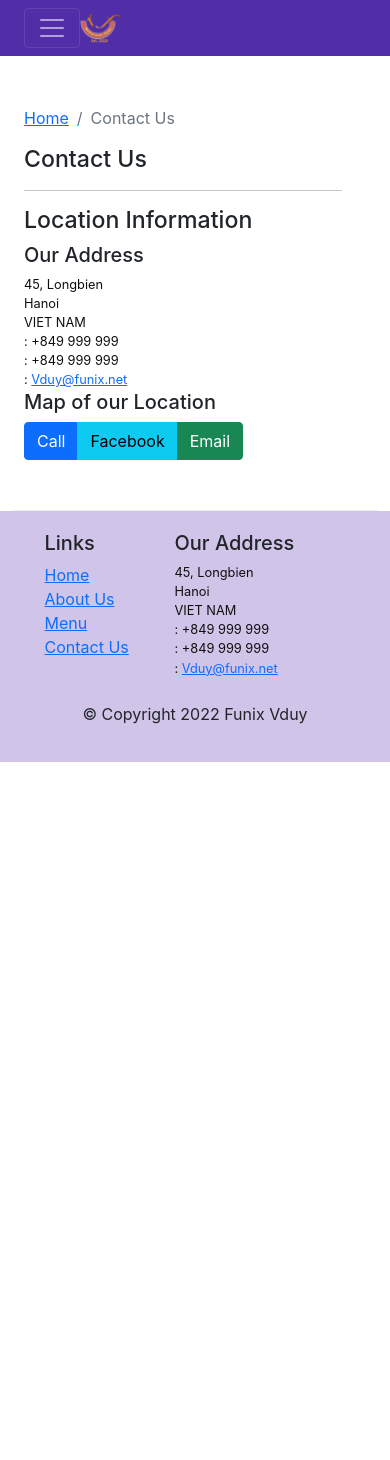
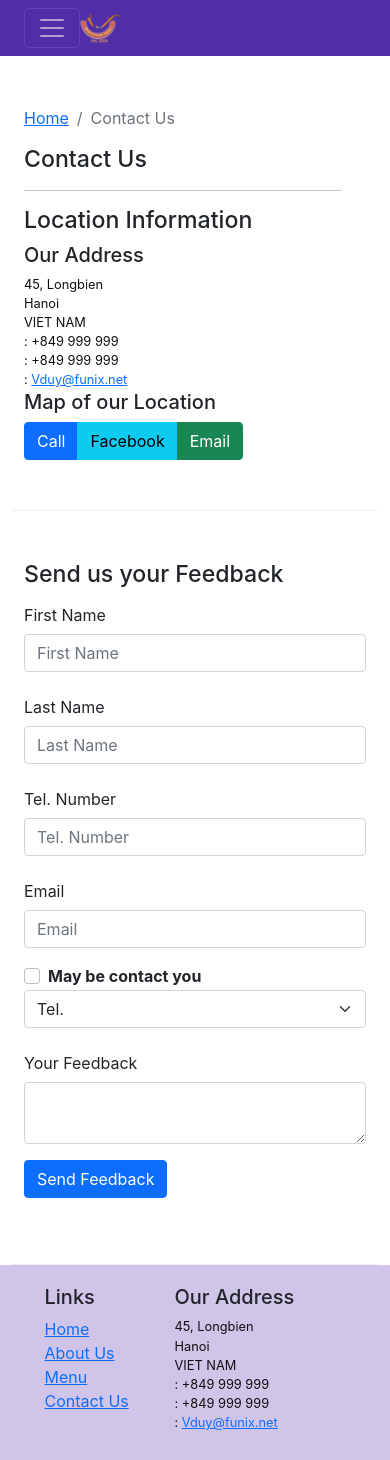
Before and after one commit to VDuy/FUNiXReactJSASM, a React (Create React App) app: page /contactus in a window 390 px wide. Shown: the top 1460 px of the page. Before the commit the page ends 844 px from the top, so only its background shows below. Built offline with nearby package versions, Linux system fonts and the light colour scheme; the HTML template or start-up script is replaced by a standard one.

Commit message:
controlled form

```diff
--- a/src/components/ContactComponent.js
+++ b/src/components/ContactComponent.js
@@ -1,7 +1,42 @@
-import React from 'react';
-import { Breadcrumb, BreadcrumbItem } from 'reactstrap';
+import React, { Component } from 'react';
+import {
+    Breadcrumb, BreadcrumbItem,
+    Button, Form, FormGroup, Label, Input, Col
+} from 'reactstrap';
 import { Link } from 'react-router-dom';
-function Contact(props) {
+class Contact extends Component {
+
+    constructor(props) {
+        super(props);
+
+        this.state = {
+            firstname: '',
+            lastname: '',
+            phone: '',
+            email: '',
+            agree: false,
+            contactType: 'Tel.',
+            message: ''
+        }
+        this.handleSubmit = this.handleSubmit.bind(this);
+        this.handleInputChange = this.handleInputChange.bind(this);
+    }
+
+    handleInputChange(event) {
+        const target = event.target;
+        const value = target.type === 'checkbox' ? target.checked : target.value;
+        const name = target.name;
+
+        this.setState({
+            [name]: value
+        });
+    }
+    handleSubmit(event) {
+        console.log("Current State is: " + JSON.stringify(this.state));
+        // alert("Current State is: " + JSON.stringify(this.state));
+        event.preventDefault();
+    }
+    render() {
         return (
             <div className="container">
                 <div className="row row-content">
@@ -45,8 +80,92 @@ function Contact(props) {
                         </div>
                     </div>
                 </div>
+                <div className="row row-content">
+                    <div className="col-12">
+                        <h3>Send us your Feedback</h3>
+                    </div>
+                    <div className="col-12 col-md-9">
+                        <Form onSubmit={this.handleSubmit}>
+                            <FormGroup row>
+                                <Label for="firstname" md={2}>First Name</Label>
+                                <Col md={10}>
+                                    <Input type="text" id="firstname"
+                                        name="firstname" placeholder="First Name"
+                                        value={this.state.firstname}
+                                        onChange={this.handleInputChange}></Input>
+                                </Col>
+                            </FormGroup>
+                            <FormGroup row>
+                                <Label for="lastname" md={2}>Last Name</Label>
+                                <Col md={10}>
+                                    <Input type="text" id="lastname"
+                                        name="lastname" placeholder="Last Name"
+                                        value={this.state.lastname}
+                                        onChange={this.handleInputChange}></Input>
+
+                                </Col>
+                            </FormGroup>
+                            <FormGroup row>
+                                <Label for="phone" md={2}>Tel. Number</Label>
+                                <Col md={10}>
+                                    <Input type="number" id="phone"
+                                        name="phone" placeholder="Tel. Number"
+                                        value={this.state.phone}
+                                        onChange={this.handleInputChange}></Input>
+                                </Col>
+                            </FormGroup>
+                            <FormGroup row>
+                                <Label for="email" md={2}>Email</Label>
+                                <Col md={10}>
+                                    <Input type="email" id="email"
+                                        name="email" placeholder="Email"
+                                        value={this.state.email}
+                                        onChange={this.handleInputChange}></Input>
+                                </Col>
+                            </FormGroup>
+                            <FormGroup row>
+                                <Col md={{ size: 6, offset: 2 }}>
+                                    <FormGroup check>
+                                        <Label check>
+                                            <Input type="checkbox" name="agree"
+                                                checked={this.state.agree}
+                                                onChange={this.handleInputChange} />{' '}
+                                            <strong>May be contact you</strong>
+                                        </Label>
+                                    </FormGroup>
+                                </Col>
+                                <Col md={{ size: 3, offset: 1 }}>
+                                    <Input type="select" name="contactType"
+                                        value={this.state.contactType}
+                                        onChange={this.handleInputChange} >
+                                        <option> Tel.</option>
+                                        <option> Email</option>
+                                    </Input>
+                                </Col>
+                            </FormGroup>
+                            <FormGroup row>
+                                <Label htmlFor="feedback" md={2}>Your Feedback</Label>
+                                <Col md={10}>
+                                    <Input type="textarea" id="message"
+                                        name="message" row="12"
+                                        value={this.state.message}
+                                        onChange={this.handleInputChange}></Input>
+                                </Col>
+                            </FormGroup>
+                            <FormGroup row>
+                                <Col md={{ size: 10, offset: 2 }}>
+                                    <Button type="submit" color="primary">
+                                        Send Feedback
+                                    </Button>
+                                </Col>
+                            </FormGroup>
+                        </Form>
+                    </div>
+                </div>
+
             </div>
         );
     }
+}
 
 export default Contact;
--- a/src/components/MainComponent.js
+++ b/src/components/MainComponent.js
@@ -1,60 +1,63 @@
 import React, { Component } from 'react';
-
 import Menu from './MenuComponent';
-import DishDetail from './DishDetailComponent';
+import Home from './HomeComponent';
+import Contact from './ContactComponent';
+import DishDetail from "../components/DishDetailComponent";
 import { DISHES } from '../shared/dishes';
 import { COMMENTS } from '../shared/comments';
 import { PROMOTIONS } from '../shared/promotions';
 import { LEADERS } from '../shared/leaders';
 import Header from './HeaderComponent';
 import Footer from './FooterComponent';
-import Home from './HomeComponent';
-import Contact from './ContactComponent';
-import { Route, Redirect, Switch } from 'react-router-dom';
+import { Switch, Route, Redirect } from 'react-router-dom';
 
 class Main extends Component {
-
   constructor(props) {
     super(props);
-
     this.state = {
       dishes: DISHES,
       comments: COMMENTS,
       promotions: PROMOTIONS,
-      leaders: LEADERS,
-    };
+      leaders: LEADERS
+    }
   }
 
 
+
   render() {
-    const Homepage = (props) => {
+    const HomePage = () => {
       return (
         <Home
-          dish={this.state.dishes.filter((dish) => dish.featured)[0]}
-          promotion={this.state.promotions.filter((promo) => promo.featured)[0]}
-          leader={this.state.leaders.filter((leader) => leader.featured)[0]}
-        ></Home>
+          dish={this.state.dishes.filter(dish => dish.featured)[0]}
+          promotion={this.state.promotions.filter(promo => promo.featured)[0]}
+          leader={this.state.leaders.filter(leader => leader.featured)[0]}
+        />
       )
     }
+
     const DishWithId = ({ match }) => {
       return (
-        <DishDetail dish={this.state.dishes.filter((dish) => dish.id === parseInt(match.params.dishId, 10))[0]}
-          comments={this.state.comments.filter((comment) => comment.dishId === parseInt(match.params.dishId, 10))} />
-      );
-    };
+        <DishDetail
+          dish={this.state.dishes.filter((dish) => dish.id === parseInt(match.params.dishId, 10))[0]}
+          comments={this.state.comments.filter((commemt) => commemt.id === parseInt(match.params.dishId, 10))[0]}
+        />
+      )
+    }
+
     return (
       <div>
-        <Header></Header>
+        <Header />
         <Switch>
-          <Route path="/home" component={Homepage}></Route>
-          <Route exact path="/menu" component={() => <Menu dishes={this.state.dishes} />} ></Route>
+          <Route path="/home" component={HomePage} />
+          <Route exact path="/menu" component={() => <Menu dishes={this.state.dishes} />} />
+          <Route path="/menu/:dishId" component={DishWithId} />
           <Route exact path="/contactus" component={Contact} />
-          <Route path='/menu/:dishId' component={DishWithId} />
-          <Redirect to="/home"></Redirect>
+          <Redirect to="/home" />
         </Switch>
-        <Footer/>
-      </div >
-    )
+        <Footer />
+      </div>
+    );
   }
 }
+
 export default Main;
```
Also changed, not shown: package.json (+3 -4 lines), 1 other file (tests, documents, lock files or other folders). Lines whose indentation alone changed are shown as unchanged.
